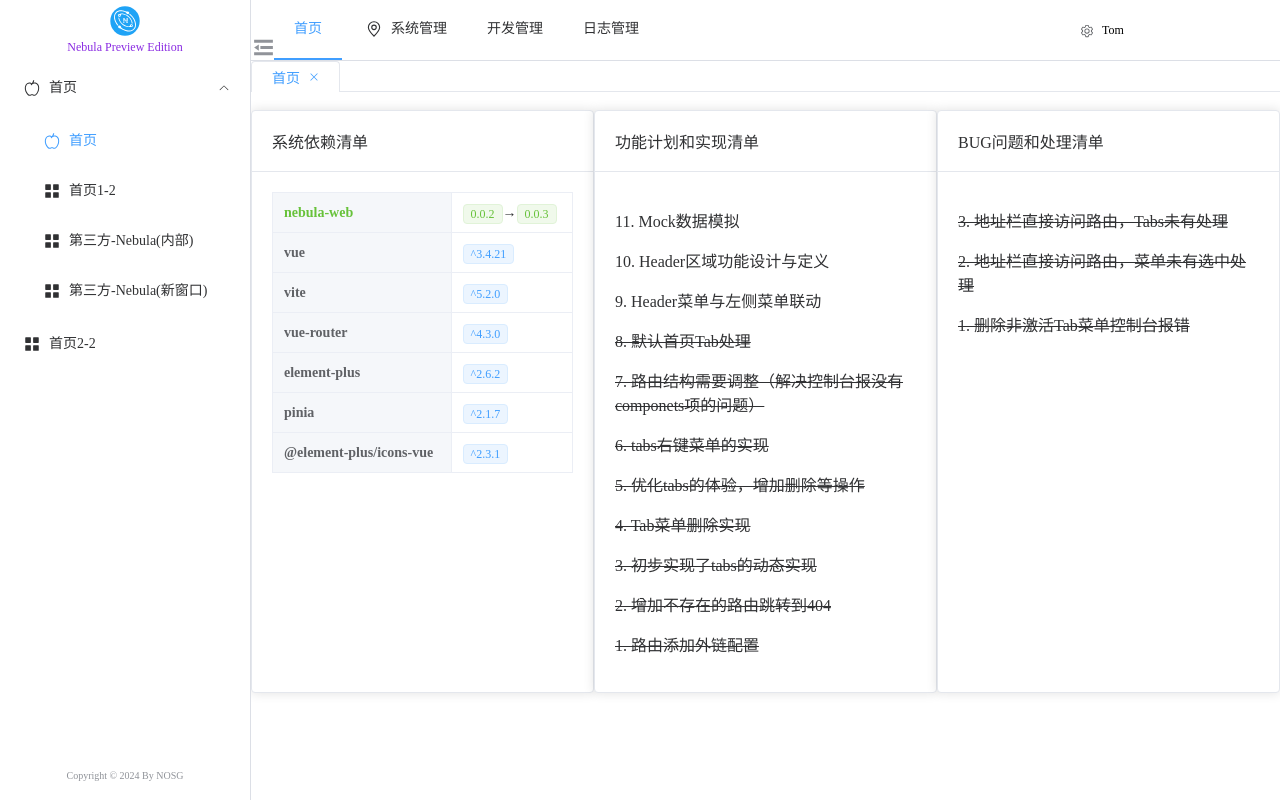
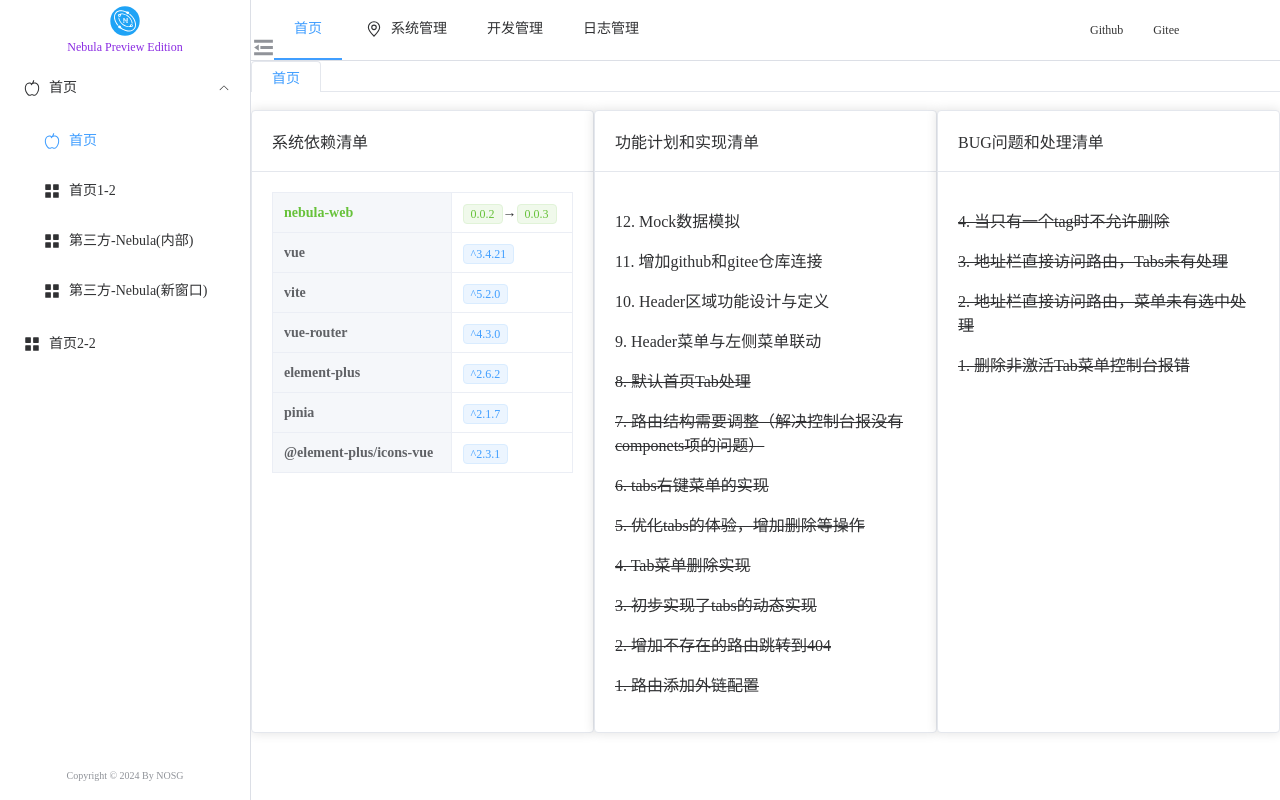
Before and after one commit to NeegixOpensourceGroup/nebula-web, a Vue app: page /home in a window 1280 px wide. Built offline with nearby package versions, Linux system fonts and the light colour scheme.

Commit message:
[bug] 剩下一个tab时设置成无法关闭

```diff
--- a/src/layout/components/NHeader/TabsNav/index.vue
+++ b/src/layout/components/NHeader/TabsNav/index.vue
@@ -3,7 +3,7 @@
     <el-tabs
       v-model="activeMenu"
       type="card"
-      closable
+      :closable="tabs.length > 1"
       @tab-click="clickTab"
       @tab-remove="removeCurrentTab"
       @contextmenu.prevent="rightClick"
--- a/src/layout/components/NHeader/index.vue
+++ b/src/layout/components/NHeader/index.vue
@@ -22,7 +22,7 @@
       </div>
       <div class="right">
         <div>
-          <el-dropdown>
+          <!-- <el-dropdown>
             <el-icon style="margin-right: 8px; margin-top: 1px"><setting/></el-icon>
             <template #dropdown>
               <el-dropdown-menu>
@@ -32,9 +32,16 @@
               </el-dropdown-menu>
             </template>
           </el-dropdown>
-          <span>Tom</span>
+          <span>Tom</span> -->
+          <a href="https://github.com/NeegixOpensourceGroup/nebula-web" target="_blank" class="git-link">
+            Github
+          </a>
+          <a href="https://gitee.com/neegix-opensource-group/nebula-web" target="_blank" class="git-link">
+            Gitee
+          </a>
           <!-- <el-button type="primary" size="small" @click="addTab(editableTabsValue)">新增tab</el-button> -->
         </div>
+
       </div>
     </div>
     <tabs-nav />
@@ -102,5 +109,23 @@ const handleSelect = (key: string, keyPath: string[]) => {
   justify-content: flex-end;
   height: 60px;
 }
+.git-link {
+    text-decoration: none;
+    color: #333;
+    display: inline-block;
+    margin-right: 10px;
+    padding: 5px 10px;
+    border-radius: 5px;
+    transition: background-color 0.3s ease;
+  }
 
+  .git-link:hover {
+    background-color: #f5f5f5;
+  }
+
+  .icon {
+    margin-right: 5px;
+    font-size: 16px;
+    vertical-align: middle;
+  }
 </style>
--- a/src/views/home/index.vue
+++ b/src/views/home/index.vue
@@ -74,7 +74,8 @@
         <span>功能计划和实现清单</span>
       </div>
     </template>
-    <p>11. Mock数据模拟</p>
+    <p>12. Mock数据模拟</p>
+    <p>11. 增加github和gitee仓库连接</p>
     <p>10. Header区域功能设计与定义</p>
     <p>9. Header菜单与左侧菜单联动</p>
     <p><del>8. 默认首页Tab处理</del></p>
@@ -92,6 +93,7 @@
         <span>BUG问题和处理清单</span>
       </div>
     </template>
+    <p><del>4. 当只有一个tag时不允许删除</del></p>
     <p><del>3. 地址栏直接访问路由，Tabs未有处理</del></p>
     <p><del>2. 地址栏直接访问路由，菜单未有选中处理</del></p>
     <p><del>1. 删除非激活Tab菜单控制台报错</del></p>
```
